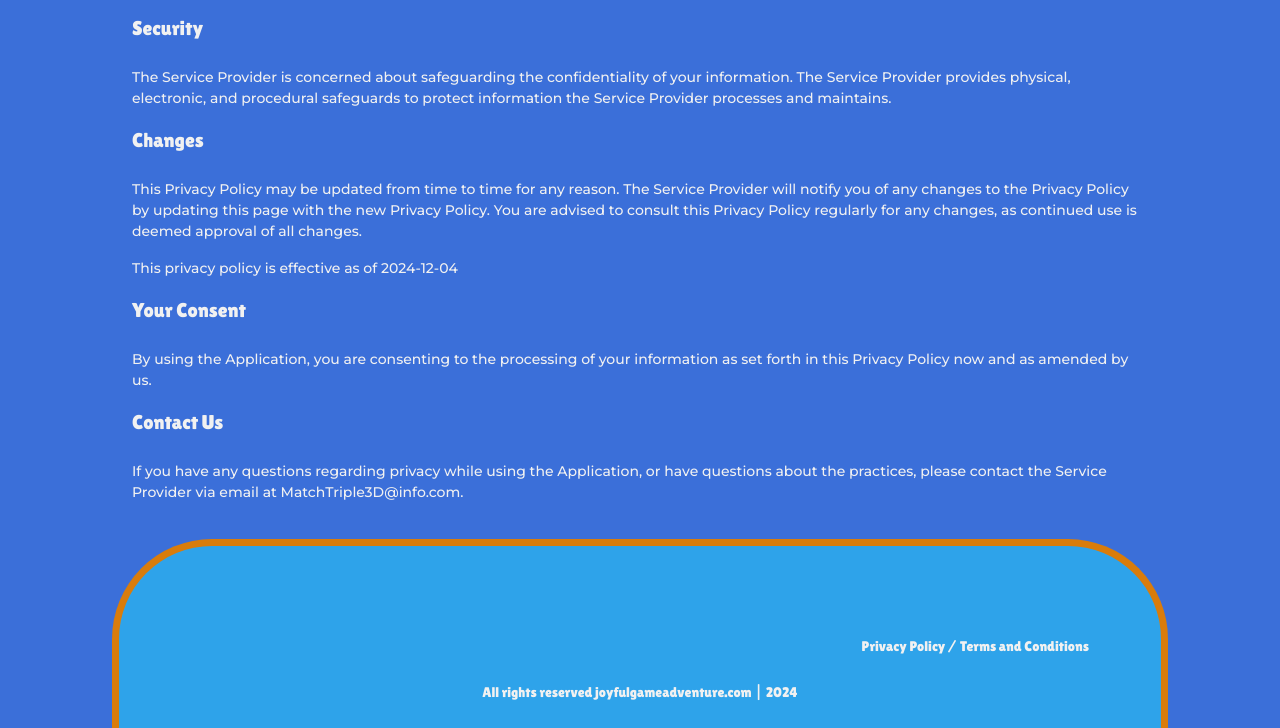
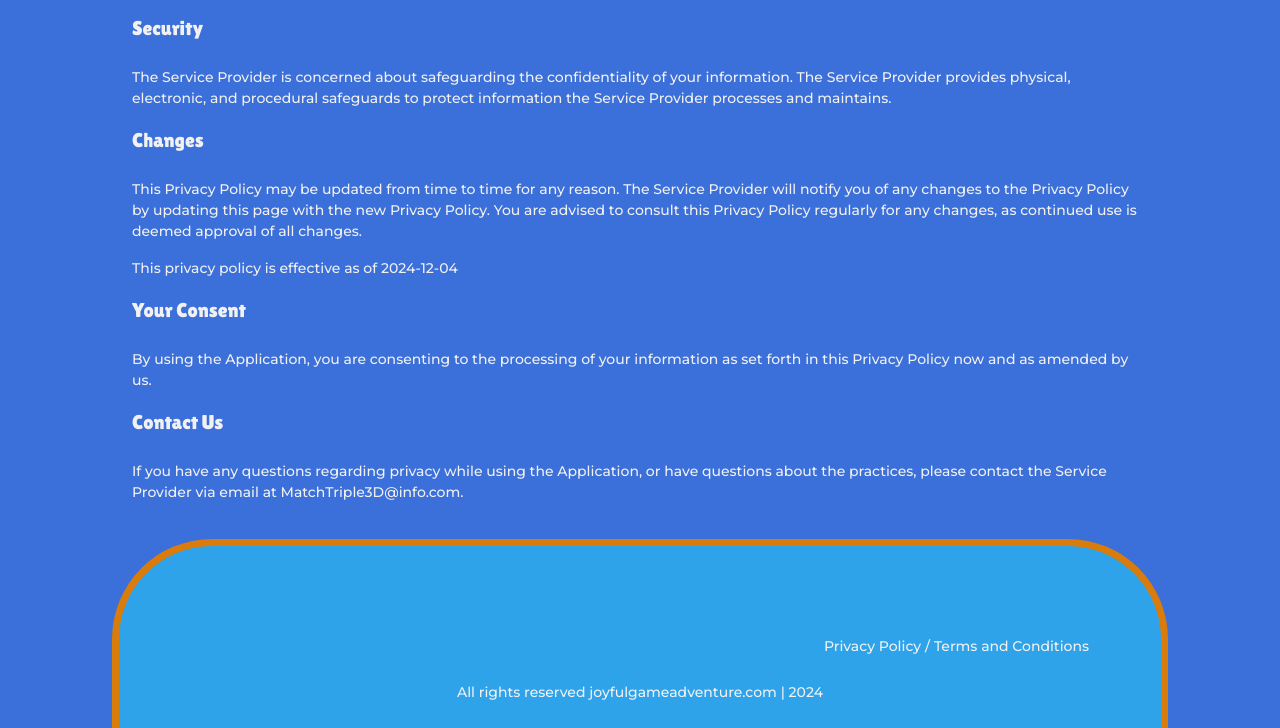
Before and after one commit to gWake3007/JoyFullGameAdventure, a website built with Vite: page src/Privacy Policy.html in a window 1280 px wide. Shown: the part 1319-2047 px from the top of the page. Built offline with nearby package versions, Linux system fonts and the light colour scheme.

Commit message:
fix footer

```diff
--- a/src/css/Kateruna.css
+++ b/src/css/Kateruna.css
@@ -283,16 +283,22 @@
   display: flex;
   flex-direction: column;
   gap: 4px;
+  font-family: 'Montserrat', sans-serif;
   font-weight: 500;
   font-size: 14px;
   line-height: 1.5;
+  color: #f1f1f1;
   text-align: right;
 }
 .footer-text {
+  font-family: 'Montserrat', sans-serif;
   font-weight: 400;
-  font-size: 12px;
+  font-size: 9px;
   line-height: 1.5;
-  text-align: right;
+  text-align: center;
+  margin-left: 20px;
+
+  color: #f1f1f1;
 }
 
 @media screen and (min-width: 1200px) {
--- a/src/css/styles-privacy-policy.css
+++ b/src/css/styles-privacy-policy.css
@@ -93,16 +93,22 @@
   display: flex;
   flex-direction: column;
   gap: 4px;
+  font-family: 'Montserrat', sans-serif;
   font-weight: 500;
   font-size: 14px;
   line-height: 1.5;
+  color: #f1f1f1;
   text-align: right;
 }
 .footer-text {
+  font-family: 'Montserrat', sans-serif;
   font-weight: 400;
-  font-size: 12px;
+  font-size: 9px;
   line-height: 1.5;
-  text-align: right;
+  text-align: center;
+  margin-left: 20px;
+
+  color: #f1f1f1;
 }
 
 @media screen and (min-width: 1200px) {
--- a/src/css/styles-terms.css
+++ b/src/css/styles-terms.css
@@ -94,16 +94,22 @@
   display: flex;
   flex-direction: column;
   gap: 4px;
+  font-family: 'Montserrat', sans-serif;
   font-weight: 500;
   font-size: 14px;
   line-height: 1.5;
+  color: #f1f1f1;
   text-align: right;
 }
 .footer-text {
+  font-family: 'Montserrat', sans-serif;
   font-weight: 400;
-  font-size: 12px;
+  font-size: 9px;
   line-height: 1.5;
-  text-align: right;
+  text-align: center;
+  margin-left: 20px;
+
+  color: #f1f1f1;
 }
 
 @media screen and (min-width: 1200px) {
```
